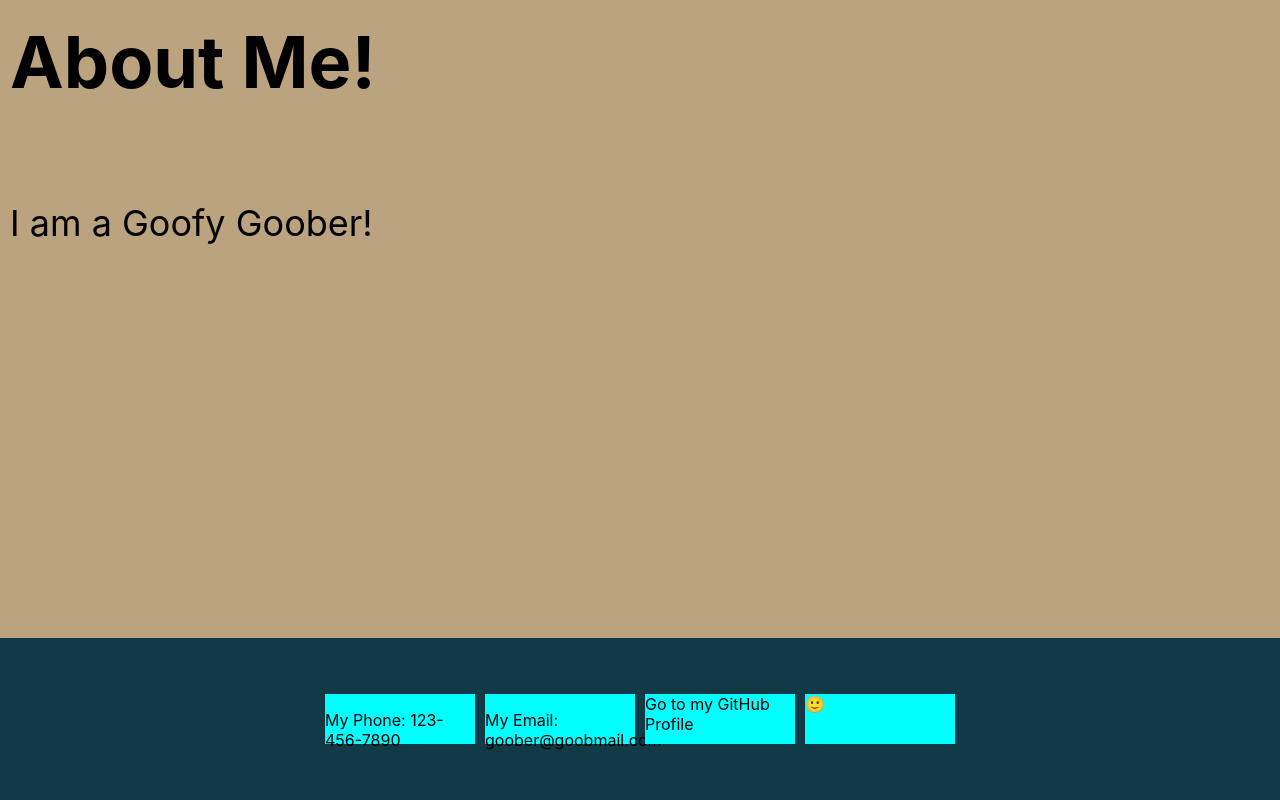
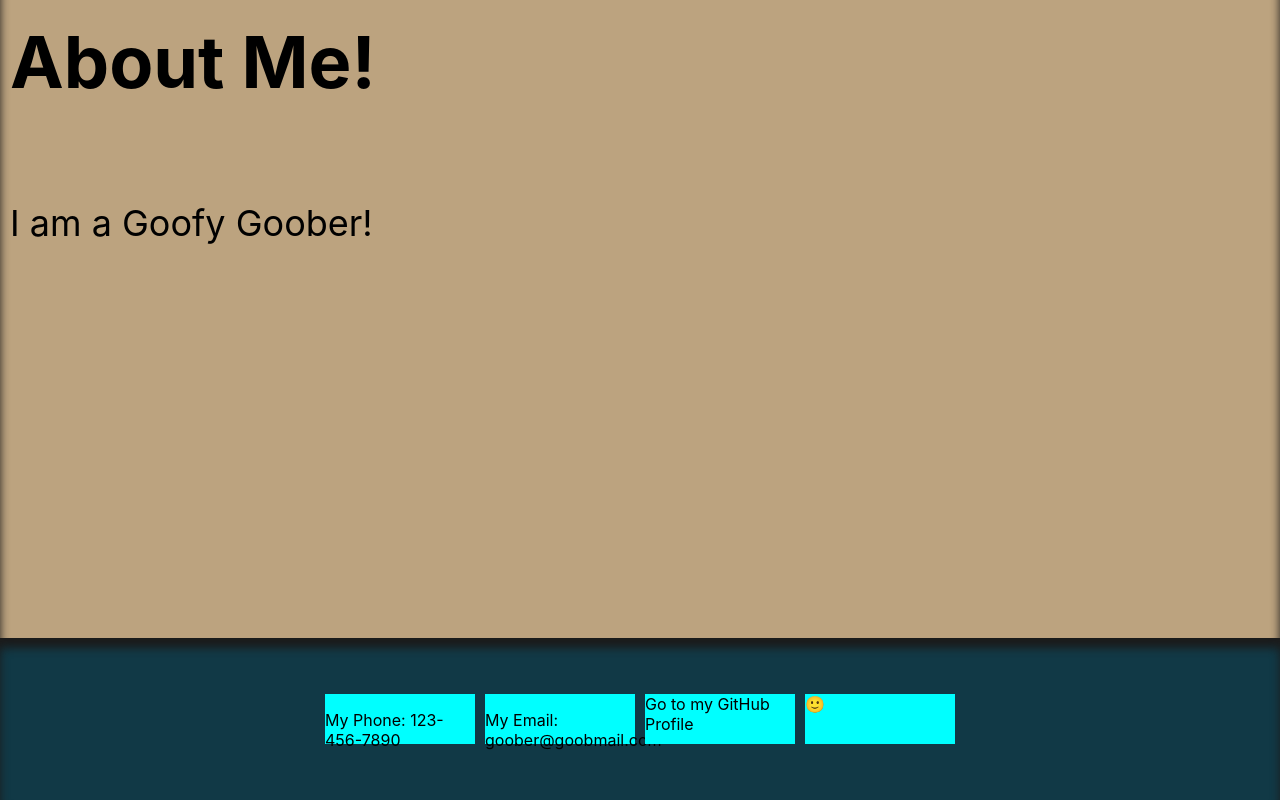
Before and after one commit to rhonvyramos/portfolio-with-react, a React (Create React App) app: page / in a window 1280 px wide. Shown: the part 280-1080 px from the top of the page. Built offline with nearby package versions, Linux system fonts and the light colour scheme.

Commit message:
added box shadow insets to main page elements; gives illusion of depth

```diff
--- a/src/App.css
+++ b/src/App.css
@@ -15,6 +15,7 @@
 #body_header, #body_footer {
   height: 15%;
   width: 100%;
+
 }
 
 #body_header {
@@ -23,6 +24,7 @@
 
 #body_main {
   background-color: rgb(188, 163, 127);
+  box-shadow: 0px 10px 10px inset rgb(27, 27, 27);
 }
 
 #body_footer {
@@ -30,6 +32,7 @@
   display: flex;
   justify-content: center;
   align-items: center;
+  box-shadow: 0px 10px 10px inset rgb(27, 27, 27);
 }
 
 /* header styling */
```
